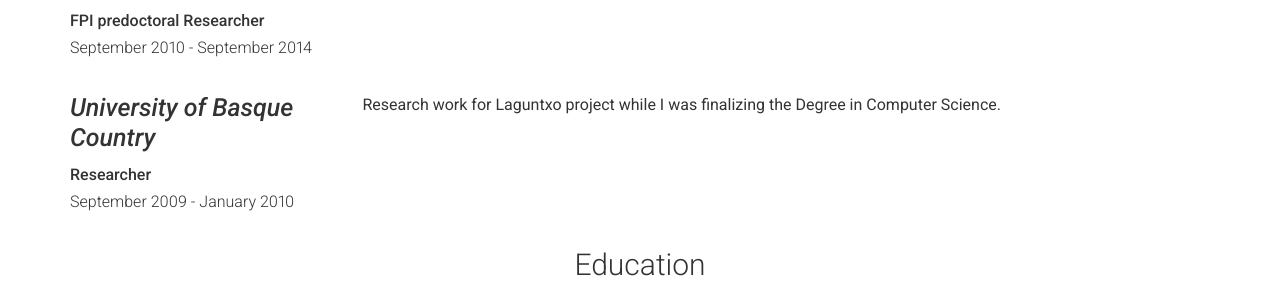
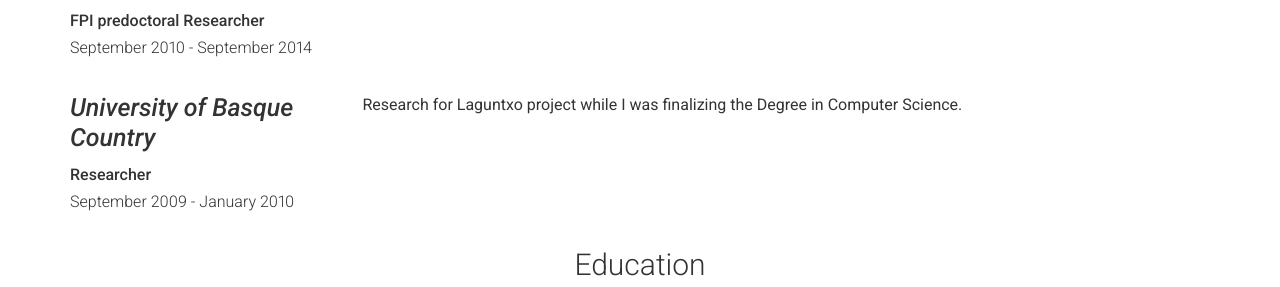
Before and after one commit to Neuw84/neuw84.github.io, a Jekyll site: the page built from index.md, in a window 1280 px wide. Shown: the part 1278-1565 px from the top of the page. Built offline with Jekyll 4.4.1, drawn with Linux system fonts in a browser that asks for light colours.

Commit message:
Update experience.yml

```diff
--- a/_data/experience.yml
+++ b/_data/experience.yml
@@ -23,7 +23,6 @@
   description: |
     Research contract for finalizing my Ph.D dissertation.
 
-
 - company: University of Basque Country
   company: University of Basque Country
   link: https://www.ehu.eus/en/en-home
@@ -38,4 +37,4 @@
   dates: September 2009 -  January 2010
   job_title: Researcher
   description: |
-     Research work for Laguntxo project while I was finalizing the Degree in Computer Science.
+     Research for Laguntxo project while I was finalizing the Degree in Computer Science.
```
